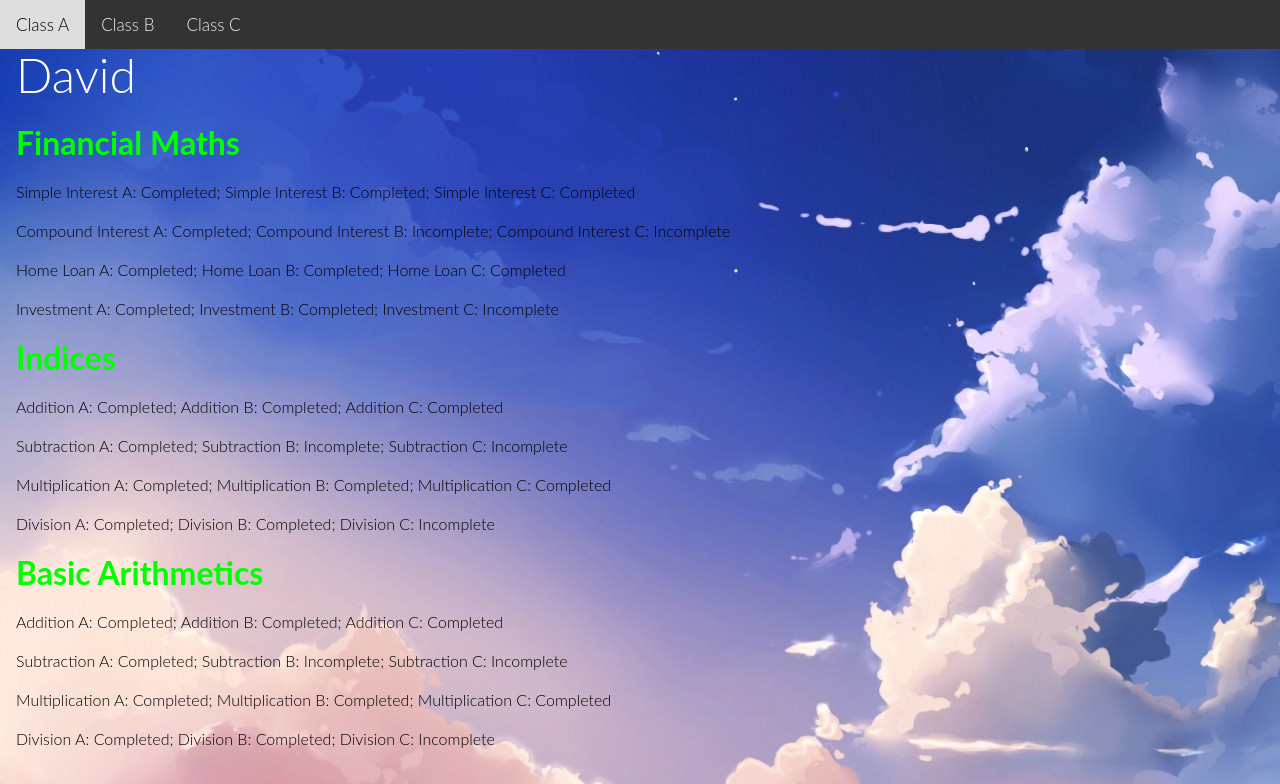
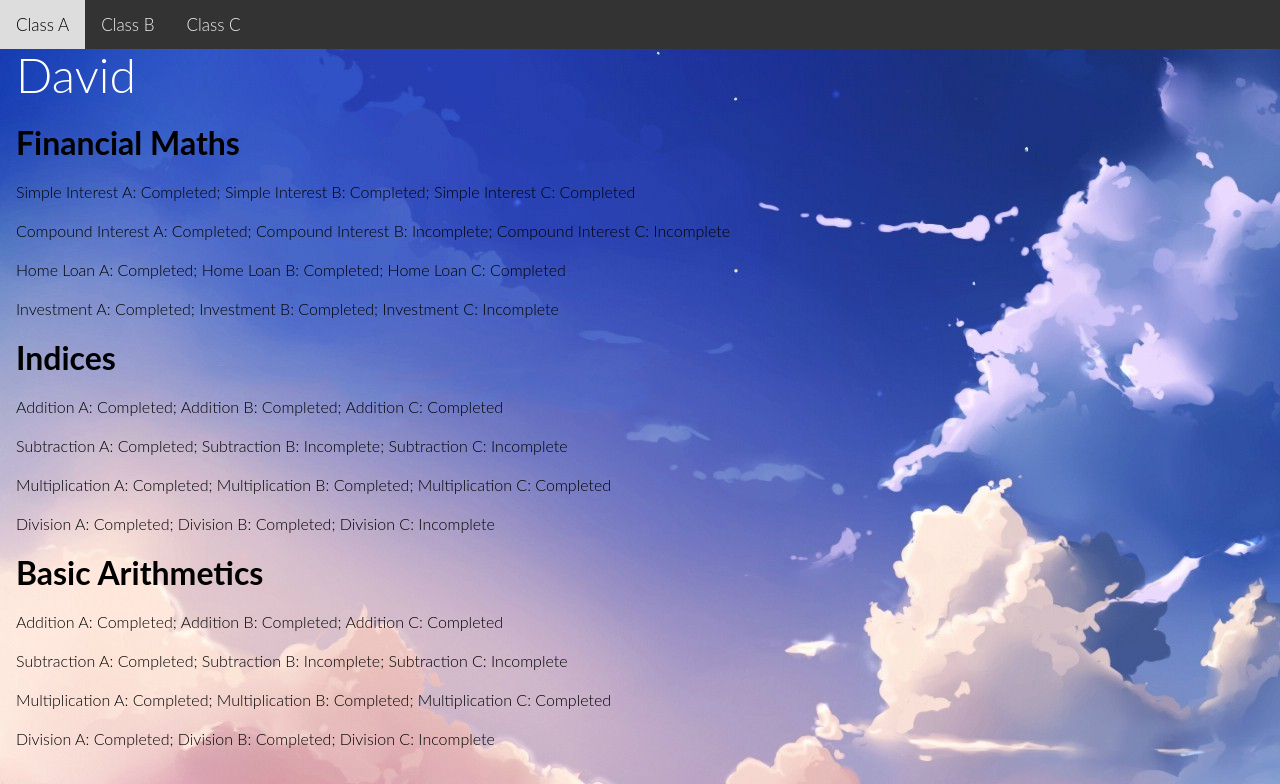
Before and after one commit to yx7ing/UNIHACK18, a Flask app: template templates/teacher.html in a window 1280 px wide. Shown: the top 784 px of the page. Run offline with Flask 2, Linux system fonts and the light colour scheme; the template is opened without the code that fills it, so the values that code supplies are empty; some libraries are stand-ins or nearby versions.

Commit message:
Update teacher.html

```diff
--- a/templates/teacher.html
+++ b/templates/teacher.html
@@ -13,7 +13,7 @@
 <style>
 body {margin:0;}
 h2{
-        color: #00FF00;
+        color: black;
         font-weight:bold;
 }
 .navbar {
```
